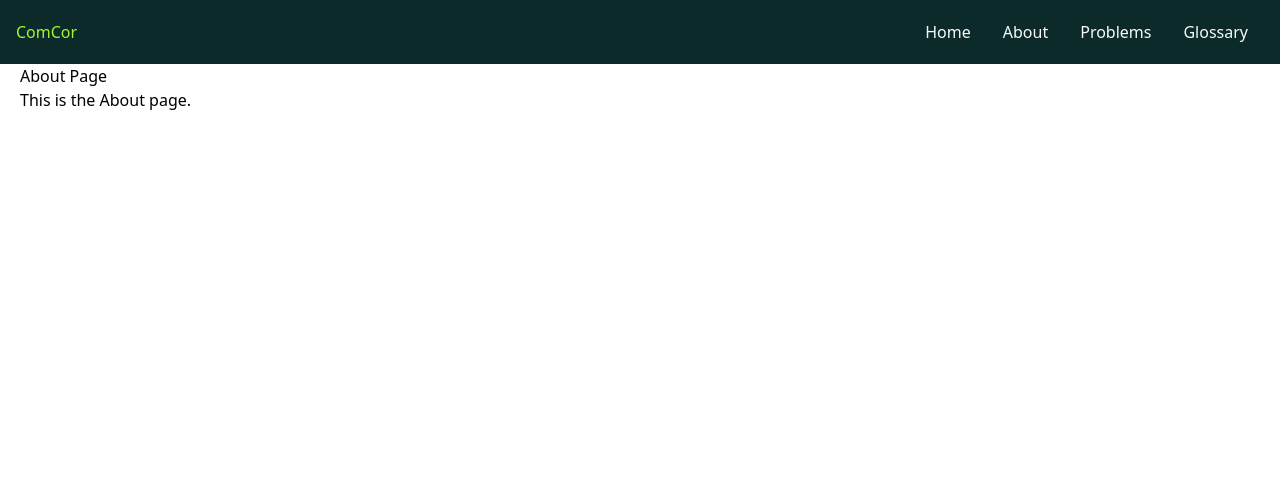
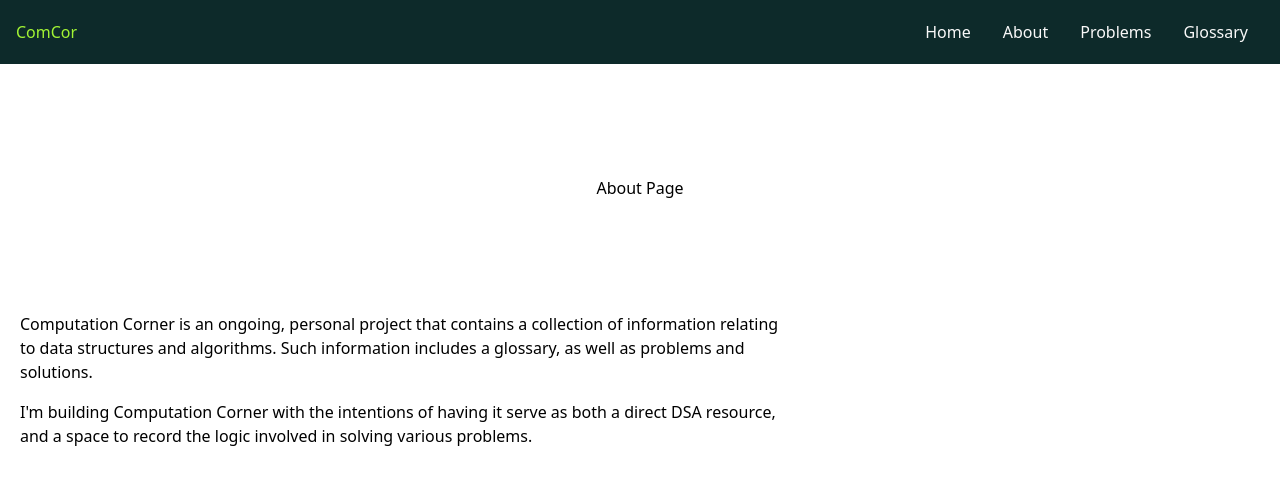
Before and after one commit to agviray/computation-corner, a Next.js app: page /about in a window 1280 px wide. Shown: the top 484 px of the page. Built offline with nearby package versions, Linux system fonts and the light colour scheme.

Commit message:
Move HomePage content to AboutPage

```diff
--- a/src/app/about/page.js
+++ b/src/app/about/page.js
@@ -2,11 +2,27 @@ const AboutPage = () => {
   return (
     <main className="pt-offsetNavbarHeight">
       <section>
-        <div>
-          <h1>About Page</h1>
-          <p>This is the About page.</p>
+        <div className="hero py-14 md:py-28">
+          <h1 className="text-center">About Page</h1>
         </div>
       </section>
+      <div className="px-5">
+        <section>
+          <div className="max-w-3xl">
+            <p>
+              Computation Corner is an ongoing, personal project that contains a
+              collection of information relating to data structures and
+              algorithms. Such information includes a glossary, as well as
+              problems and solutions.
+            </p>
+            <p className="pt-4">
+              I&apos;m building Computation Corner with the intentions of having
+              it serve as both a direct DSA resource, and a space to record the
+              logic involved in solving various problems.
+            </p>
+          </div>
+        </section>
+      </div>
     </main>
   );
 };
--- a/src/app/layout.js
+++ b/src/app/layout.js
@@ -44,7 +44,7 @@ const RootLayout = ({ children }) => {
     >
       <body>
         <Navbar />
-        <div className="contentWrapper px-5">{children}</div>
+        <div className="contentWrapper">{children}</div>
       </body>
     </html>
   );
--- a/src/app/page.js
+++ b/src/app/page.js
@@ -4,19 +4,6 @@ const HomePage = () => {
       <section>
         <div className="innerContainer flex flex-col justify-center items-center min-h-screen">
           <h1>Computation Corner</h1>
-          <div className="pt-8 max-w-3xl">
-            <p>
-              Computation Corner is an ongoing, personal project that contains a
-              collection of information relating to data structures and
-              algorithms. Such information includes a glossary, as well as
-              problems and solutions.
-            </p>
-            <p className="pt-4">
-              I&apos;m building Computation Corner with the intentions of having
-              it serve as both a direct DSA resource, and a space to record the
-              logic involved in solving various problems.
-            </p>
-          </div>
         </div>
       </section>
     </main>
```
